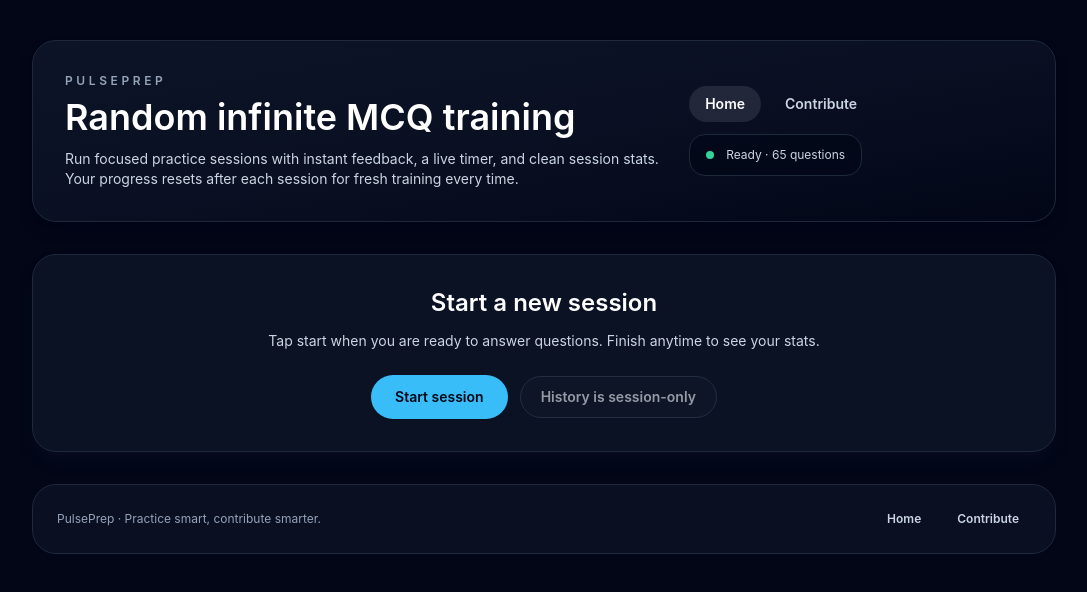
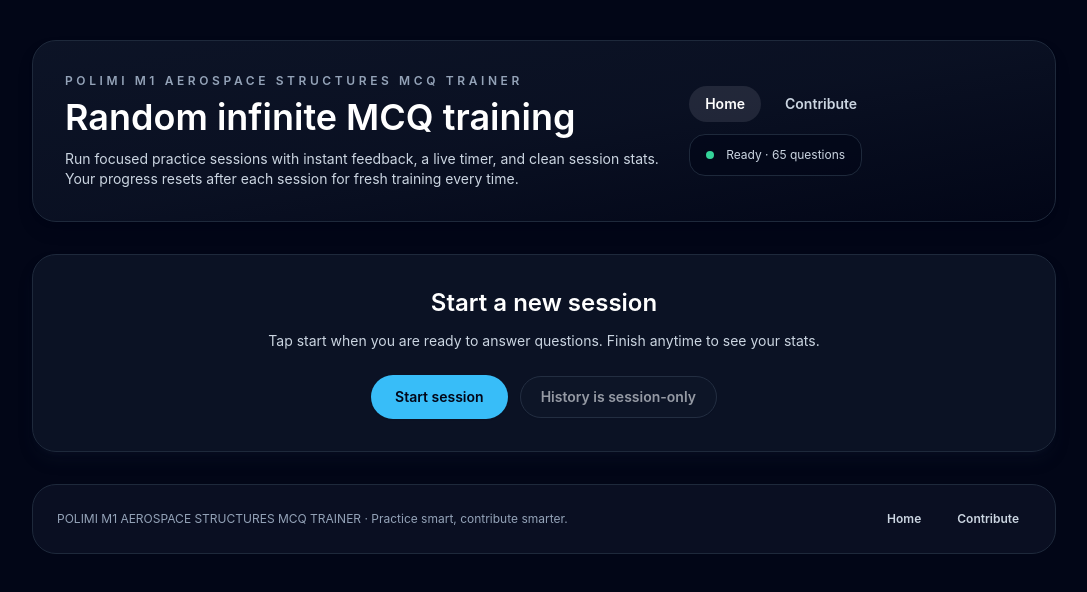
Before and after one commit to K1000-B/MCQ_STRUCT, a React (Vite) app: page / in a window 1280 px wide. Shown: the top 592 px of the page, without its empty margins (96-1183 px from the left). Built offline with nearby package versions, Linux system fonts and the light colour scheme.

Commit message:
rename app

```diff
--- a/src/config.ts
+++ b/src/config.ts
@@ -1,3 +1,3 @@
-export const APP_NAME = 'PulsePrep'
+export const APP_NAME = 'POLIMI M1 AEROSPACE STRUCTURES MCQ TRAINER'
 export const DONATION_URL = 'https://example.com/donate'
 export const CONTACT_EMAIL = 'club-drapeaux34@icloud.com'
```
